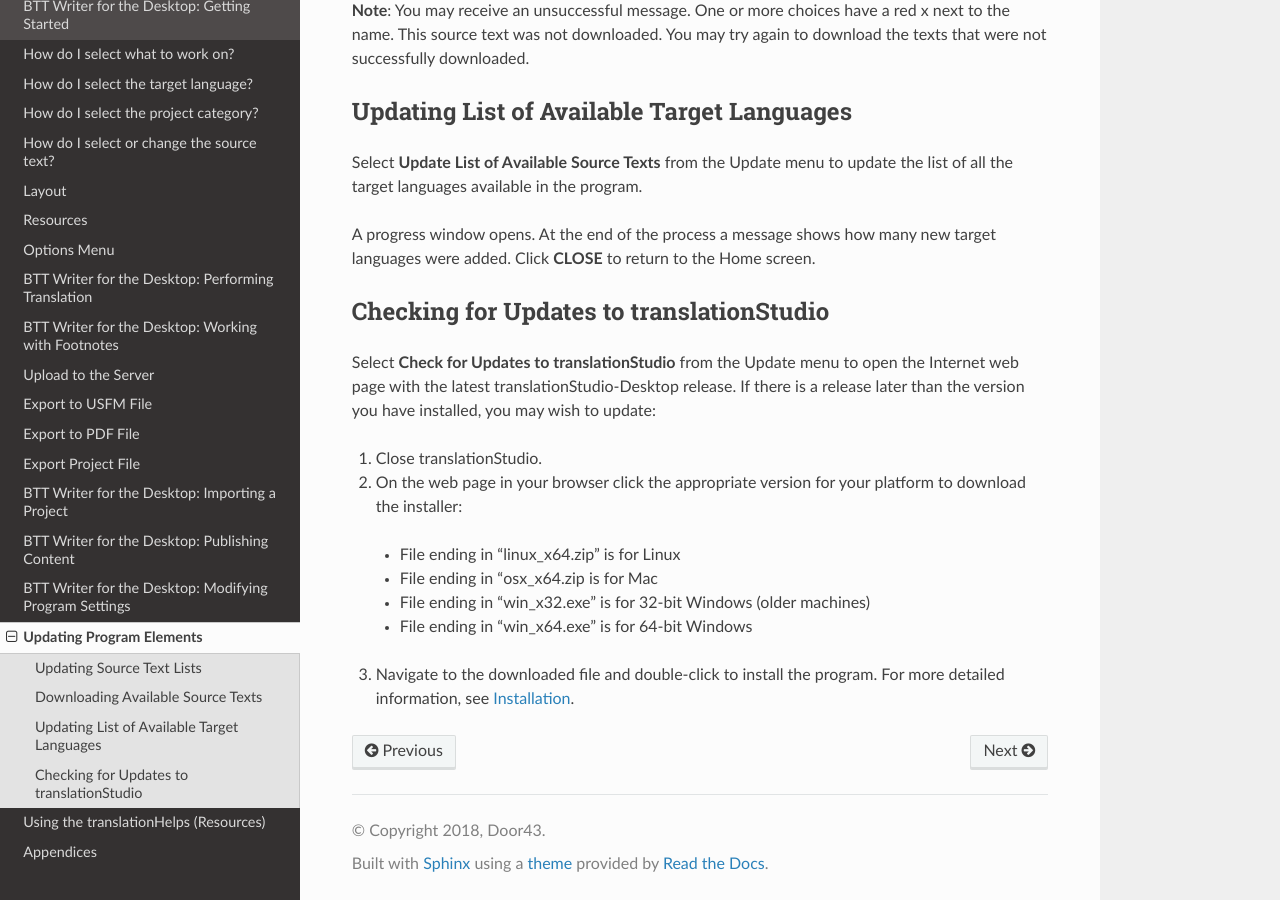
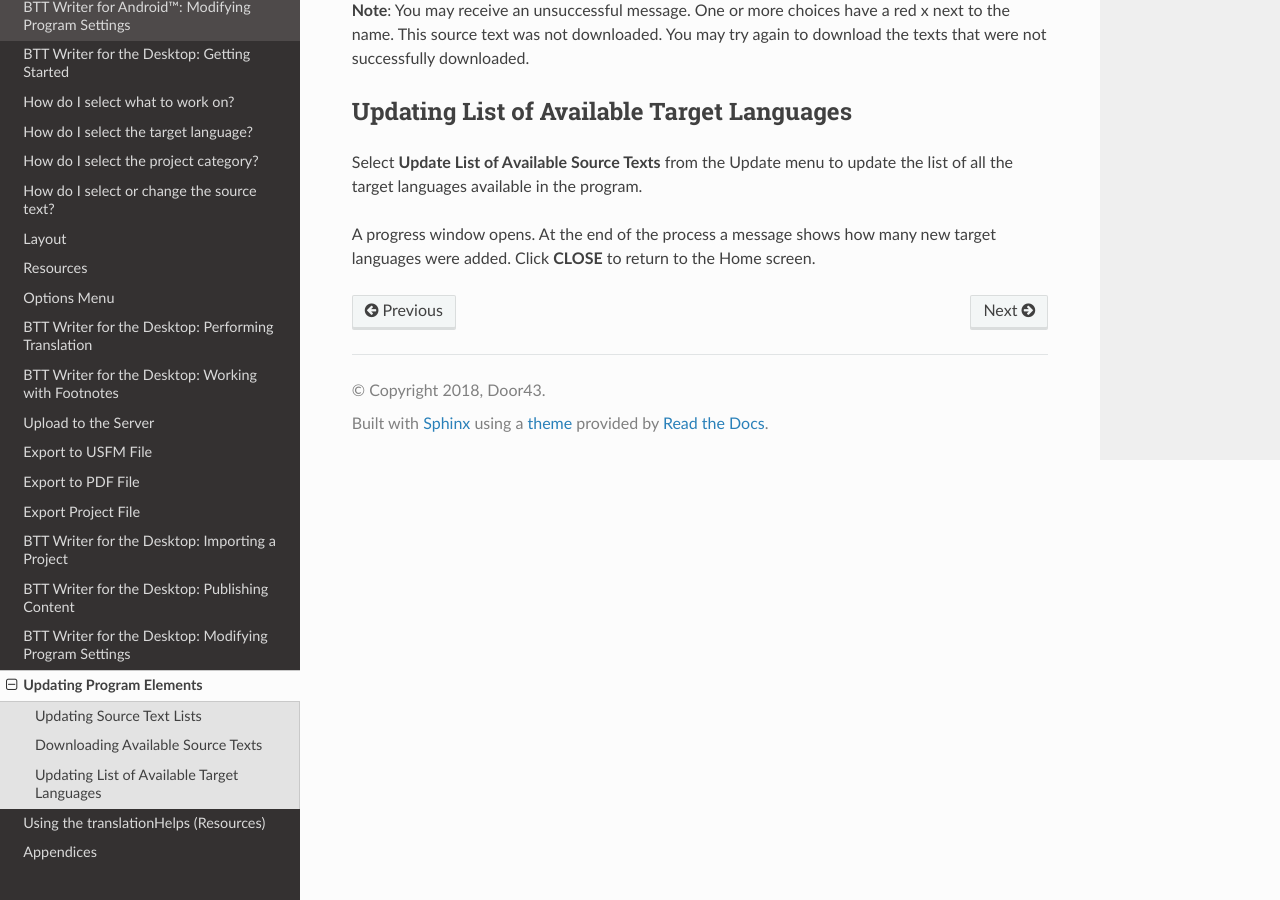
Before and after one commit to mondele/btt-writer-docs, a Sphinx documentation site: the page built from docs/dtSupdates.rst, in a window 1280 px wide and 900 px high, scrolled down 2025 px. Built offline with Sphinx 7.4.7 and the Read the Docs theme 2.0.0, drawn with Linux system fonts in a browser that asks for light colours; pages that are not in the unit, such as notebooks, are missing from menus.

Commit message:
Update dtSupdates.rst

```diff
--- a/docs/dtSupdates.rst
+++ b/docs/dtSupdates.rst
@@ -76,22 +76,3 @@
 Select **Update List of Available Source Texts** from the Update menu to update the list of all the target languages available in the program.
 
 A progress window opens. At the end of the process a message shows how many new target languages were added. Click **CLOSE** to return to the Home screen.
-
-Checking for Updates to translationStudio
------------------------------------------
-
-Select **Check for Updates to translationStudio** from the Update menu to open the Internet web page with the latest translationStudio-Desktop release. If there is a release later than the version you have installed, you may wish to update:
-
-1.	Close translationStudio.
-
-2.	On the web page in your browser click the appropriate version for your platform to download the installer:
-
-    * File ending in “linux_x64.zip” is for Linux
-
-    * File ending in “osx_x64.zip is for Mac
-
-    * File ending in “win_x32.exe” is for 32-bit Windows (older machines)
-
-    * File ending in “win_x64.exe” is for 64-bit Windows
-
-3.	Navigate to the downloaded file and double-click to install the program. For more detailed information, see `Installation <https://ts-info.readthedocs.io/en/latest/desktop.html#installation>`_.
```
